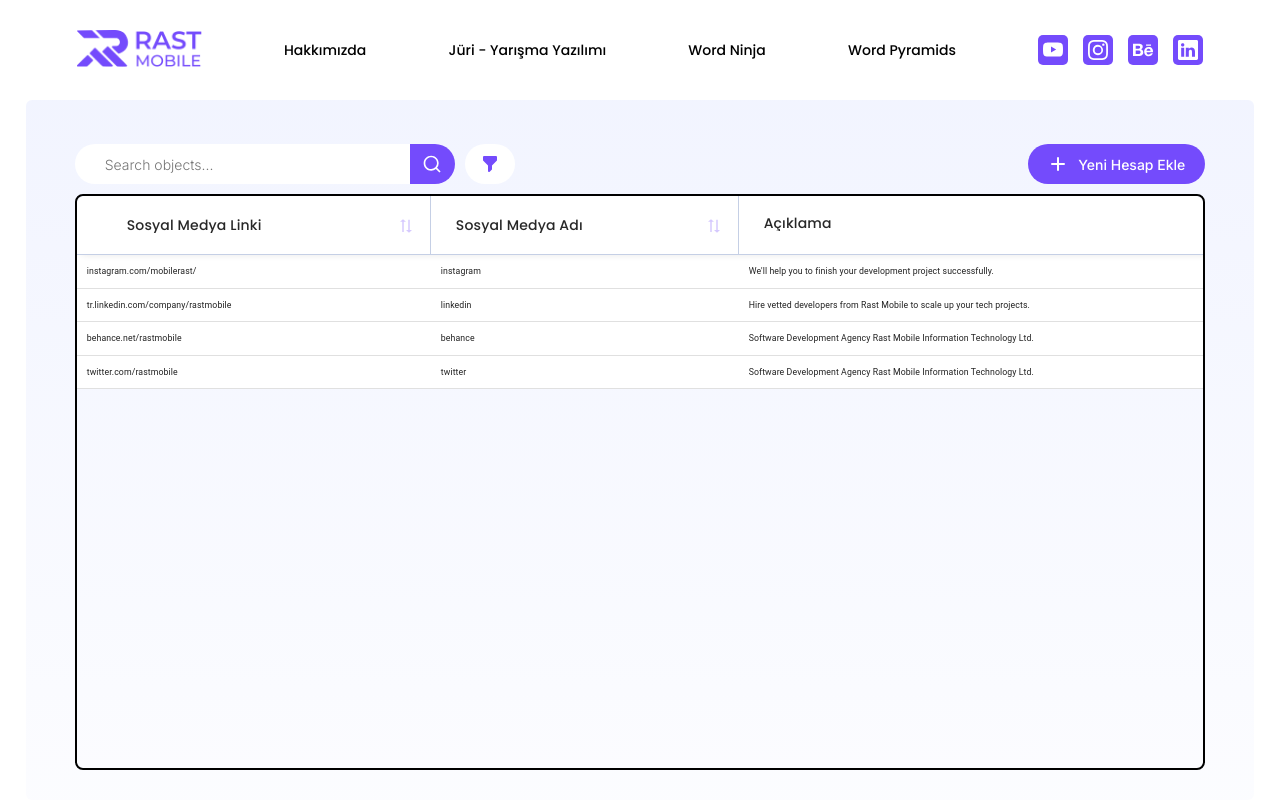
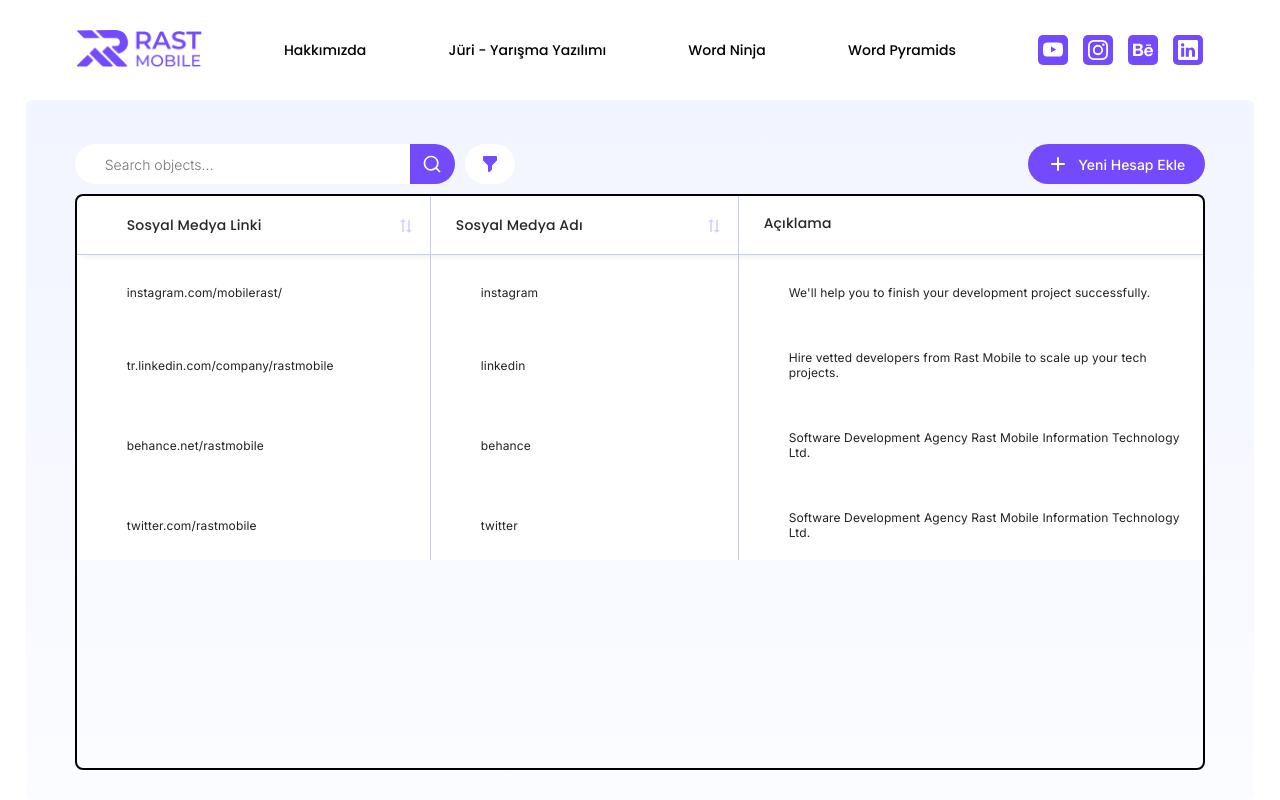
Before and after one commit to abdullah-turgut/rast-mobile, a React (Vite) app: page / in a window 1280 px wide. Built offline with nearby package versions, Linux system fonts and the light colour scheme.

Commit message:
body part finished

```diff
--- a/src/components/DataGrid.jsx
+++ b/src/components/DataGrid.jsx
@@ -94,6 +94,15 @@
           color: 'blue',
         },
       }}
+      muiTableBodyCellProps={{
+        sx: {
+          fontFamily: 'Inter',
+          fontSize: '1.2rem',
+          fontWeight: 400,
+          lineHeight: '1.5rem',
+          border: 'none',
+        },
+      }}
     />
   );
 };
--- a/src/index.css
+++ b/src/index.css
@@ -319,6 +319,22 @@
   opacity: 1 !important;
 }
 
+.MuiTableRow-root:nth-child(even) {
+  background-color: transparent;
+}
+
+.MuiTableRow-root td {
+  padding: 3rem 2rem 2rem 2rem;
+}
+
+.MuiTableRow-root td:nth-child(1) {
+  border-right: 1px solid #c4cee5;
+}
+
+.MuiTableRow-root td:nth-child(2) {
+  border-right: 1px solid #c4cee5;
+}
+
 /* MEDIA QUERIES */
 
 /* laptops/desktops */
@@ -384,4 +400,8 @@
   .MuiTableRow-head th:nth-child(1) {
     padding-left: 5rem;
   }
+
+  .MuiTableRow-root td {
+    padding-left: 5rem;
+  }
 }
```
